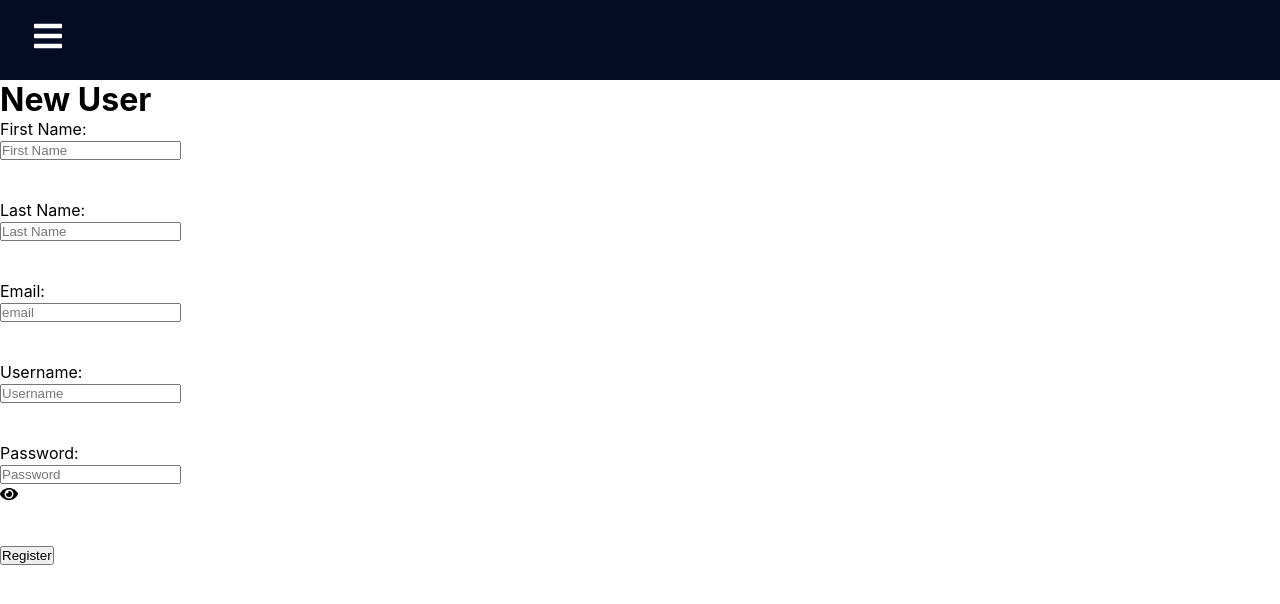
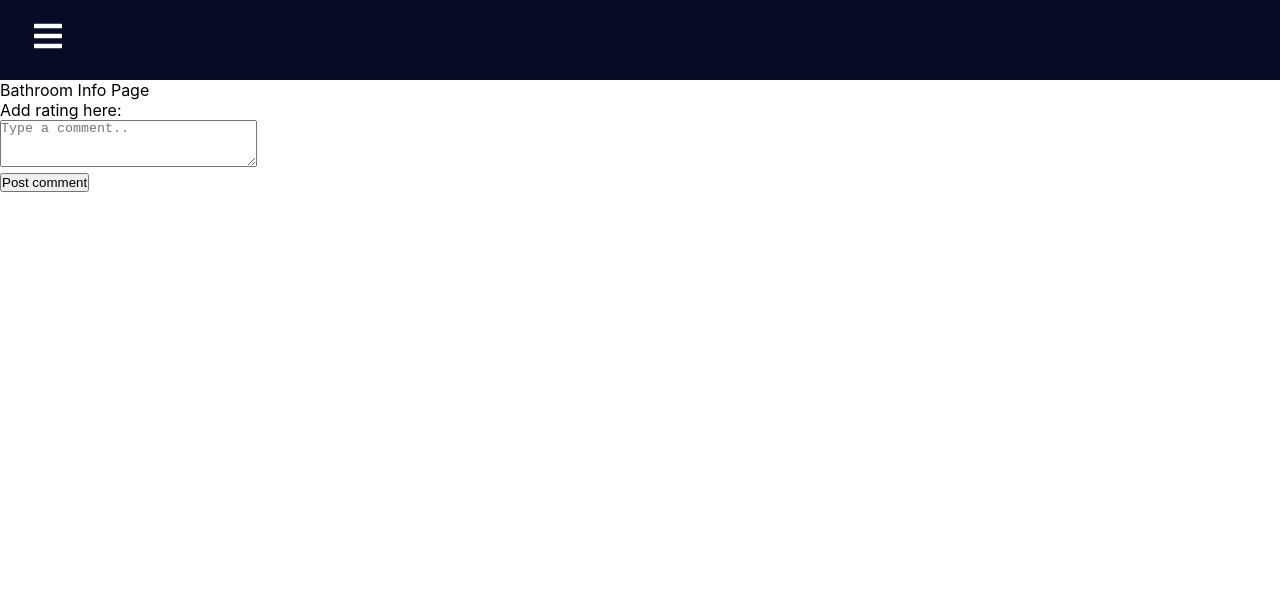
Before and after one commit to flitterio/PNYC-Client, a React (Create React App) app: page /register in a window 1280 px wide. Shown: the top 604 px of the page. Built offline with nearby package versions, Linux system fonts and the light colour scheme.

Commit message:
trying to fix problem with temporary location and adding new  bathroom prompt

```diff
--- a/package.json
+++ b/package.json
@@ -14,6 +14,7 @@
     "date-fns": "^2.17.0",
     "dotenv": "^8.2.0",
     "google-maps-react": "^2.0.6",
+    "hashids": "^2.2.8",
     "nodemon": "^2.0.7",
     "react": "^17.0.1",
     "react-dom": "^17.0.1",
@@ -21,6 +22,7 @@
     "react-places-autocomplete": "^7.3.0",
     "react-router-dom": "^5.2.0",
     "react-scripts": "4.0.2",
+    "react-select": "^4.2.1",
     "use-places-autocomplete": "^1.9.1",
     "web-vitals": "^1.1.0"
   },
--- a/src/App.js
+++ b/src/App.js
@@ -7,24 +7,50 @@ import Register from './Register/Register';
 import SignIn from './SignIn/SignIn';
 import NavRoutes from './NavRoutes/NaveRoutes';
 import {bathrooms} from './bathrooms-helpers';
+import CommentForm from './CommentForm/CommentForm'
+import BathroomInfo from './BathroomInfo/BathroomInfo';
+// import ApiContext from './ApiContext';
 
 class App extends Component {
   state= {
-    bathrooms: bathrooms,
+    bathrooms: [],
+    comments: [],
     tempLat: 0,
     tempLng: 0,
   }
 
-  handleNewBathroom(newLat, newLng) {
-    let tempLat= newLat
-    let tempLng= newLng
+  componentDidMount(){
+    //fetch api from back end
+    this.setState({
+      bathrooms
+    })
+    console.log('bathrooms', bathrooms)
+  }
+
+
+
+  handleNewBathroom = (newLat, newLng)=> {
+    // let tempLat= newLat
+    // let tempLng= newLng
 
     this.setState({
-      tempLat: tempLat,
-      tempLng: tempLng,
+      tempLat: newLat,
+      tempLng: newLng,
     })
   }
 
+  handleAddBathroom = (newBathroom) => {
+    this.setState({
+      bathrooms: [...this.state.bathrooms, newBathroom]
+    })
+  }
+
+  handleAddComment = (newComment) => {
+    this.setState({
+      ...this.state.comments,
+      newComment
+    })
+  }
 
   // RenderNavRoutes(){
   //   return(
@@ -47,9 +73,6 @@ class App extends Component {
   // }
 
   RenderMainRoutes() {
-    // const value = {
-
-    // }
     return(
       <>
       <NavRoutes />
@@ -65,9 +88,17 @@ class App extends Component {
           />
           <Route
             path='/new-bathroom'
-            component={() => <NewBathroom tempLat={this.state.tempLat} tempLng={this.state.tempLng}/> }
+            component={() => <NewBathroom tempLat={this.state.tempLat} tempLng={this.state.tempLng} handleAddBathroom={this.handleAddBathroom}/> }
           />
-
+          {/* PUTTING THIS IN BATHROOM INFO COMPONENT */}
+          {/* <Route
+            path='/:bathroom_id/new-comment'
+            component={() => <CommentForm bathrooms={this.state.bathrooms} comments={this.state.comments} handleAddComment={this.handleAddComment}/>}
+            /> */}
+          <Route
+            path='/:bathroom_id'
+            component={() => <BathroomInfo bathrooms={this.state.bathrooms} comments={this.state.comments} handleAddComment={this.handleAddComment} />}
+            />
           <Route path='/sign-in' component={SignIn} />
           <Route path='/register' component={Register} />
       </Switch>
--- /dev/null
+++ b/src/BathroomInfo/BathroomInfo.js
@@ -0,0 +1,21 @@
+import React, {Component} from 'react';
+import {Link} from 'react-router-dom';
+import CommentForm from '../CommentForm/CommentForm'
+
+ class BathroomInfo extends Component {
+    render(){
+        return(
+            <>
+                <div> Bathroom Info Page </div>
+                <p>Add rating here: </p>
+                    <CommentForm
+                        bathrooms={this.props.bathrooms}
+                        comments={this.props.comments}
+                        handleAddComment={this.props.handleAddComment}
+                    />
+            </>
+        )
+    }
+ }
+
+ export default BathroomInfo;
--- /dev/null
+++ b/src/CommentForm/CommentForm.js
@@ -0,0 +1,52 @@
+import React, { Component } from 'react'
+import BathroomApiService from '../bathroom-api-service'
+import { Button, Textarea } from '../Utils/Utils'
+
+
+
+export default class  extends Component {
+  state ={
+    text: '',
+  }
+
+  handleSubmit = ev => {
+    ev.preventDefault()
+    const newComment = {
+      text: this.state.text
+    }
+    const {bathroom_id} = this.props.match.params
+    const {bathrooms} = this.props
+    const { text } = ev.target
+    BathroomApiService.postComment(bathroom_id, text.value)
+      .then(this.props.handleAddComment(newComment))
+      .then(() => {
+        text.value = ''
+      })
+      //unsure what to do for this error
+     // .catch(this.context.setError)
+  }
+
+  render() {
+    return (
+      <form
+        className='CommentForm'
+        onSubmit={this.handleSubmit}
+      >
+        <div className='text'>
+          <Textarea
+            required
+            aria-label='Type a comment...'
+            name='text'
+            id='text'
+            cols='30'
+            rows='3'
+            placeholder='Type a comment..'>
+          </Textarea>
+        </div>
+        <Button type='submit'>
+          Post comment
+        </Button>
+      </form>
+    )
+  }
+}
--- a/src/CommentRate/CommentRate.js
+++ /dev/null
@@ -1,14 +0,0 @@
-import React, {Component} from 'react';
-
-class CommentRate extends Component {
-    render(){
-        return(
-            <div>
-                comment form
-                code should be adapted from blogful api
-            </div>
-        );
-    };
-}
-
-export default CommentRate;
--- a/src/NewBathroom/NewBathroom.js
+++ b/src/NewBathroom/NewBathroom.js
@@ -1,6 +1,9 @@
 import React, {Component} from 'react';
 import './NewBathroom.css';
 import {bathrooms} from '../bathrooms-helpers';
+import {tags} from '../options';
+import Select from 'react-select'
+import Hashids from 'hashids';
 
 class NewBathroom extends Component {
     state = {
@@ -19,42 +22,42 @@ class NewBathroom extends Component {
     };
 
     toHex = (input) => {
+        const hashids = new Hashids()
 
-        var hash = "",
-          alphabet = "0123456789abcdef",
-          alphabetLength = alphabet.length;
+        const id = hashids.encode(input)
+        const numbers = hashids.decode(id)
 
-        do {
-          hash = alphabet[input % alphabetLength] + hash;
-          input = parseInt(input / alphabetLength, 10);
-        } while (input);
+        console.log('id', id)
 
         this.setState({
-            id: hash,
-            br_name: this.state.br_name
-        });
-      console.log('hash', hash)
+            id: id
+        })
       }
 
     createNewBathroom = (event) => {
         event.preventDefault();
-        const{br_name, description } = event.target
+        const{bathroom, description } = event.target
 
         console.log(this.state)
-
-        bathrooms.push({
+        this.toHex(parseInt(this.state.lat * 100000))
+       let newBathroom = {
             id: this.state.id,
             lat: this.state.lat,
             lng: this.state.lng,
-            br_name: br_name,
-            description: description,
+            br_name: bathroom.value,
+            description: description.value,
             rate: this.state.rate
-        })
+        }
+
+        this.props.handleAddBathroom(newBathroom)
+//FETCH API POST /bathrooms
+        console.log('newBAthroom', newBathroom);
     }
 
     createNewBathroom
     render(){
         console.log(this.props.tempNewBathroom)
+
         return(
             <div className='NewBathroom'>
                 <header>
@@ -63,7 +66,7 @@ class NewBathroom extends Component {
                     </h1>
                 </header>
                 <section>
-                    <form onSubmit={this.createNewBathroom}>
+                    <form onSubmit={this.createNewBathroom} >
                         {/* <label htmlFor="location">
                             Location
                         </label>
@@ -161,6 +164,14 @@ class NewBathroom extends Component {
                             </div>
                         <br /><br />
 
+                        <Select
+                        id="tag"
+                        options={tags}
+                        onChange={this.handleTagChange}
+                        isMulti
+                        isClearable/>
+
+
                             <input type="submit" value="Add Item" className="submit" />
                             <br /><br />
                     </form>
--- a/src/Utils/Utils.js
+++ b/src/Utils/Utils.js
@@ -9,3 +9,9 @@ export function Button({ className, ...props }) {
       <input className={['Input', className].join(' ')} {...props} />
     )
   }
+
+  export function Textarea({ className, ...props }) {
+    return (
+      <textarea className={['Textarea', className].join(' ')} {...props} />
+    )
+  }
--- /dev/null
+++ b/src/bathroom-api-service.js
@@ -0,0 +1,59 @@
+//THESE ALL USE CONFIG. COMMENTING OUT UNTIL ACTUAL API IS SET UP
+
+//import config from '../config'
+
+// const BathroomApiService = {
+//     getBathrooms() {
+//         return fetch(`${config.API_ENDPOINT}/bathrooms`, {
+//           headers: {
+//           },
+//         })
+//           .then(res =>
+//             (!res.ok)
+//               ? res.json().then(e => Promise.reject(e))
+//               : res.json()
+//           )
+//       },
+//       getBathroom(bathroomId) {
+//         return fetch(`${config.API_ENDPOINT}/bathrooms/${bathroomId}`, {
+//           headers: {
+//           },
+//         })
+//           .then(res =>
+//             (!res.ok)
+//               ? res.json().then(e => Promise.reject(e))
+//               : res.json()
+//           )
+//       },
+//       getBathroomComments(bathroomId) {
+//         return fetch(`${config.API_ENDPOINT}/bathrooms/${bathroomId}/comments`, {
+//           headers: {
+//           },
+//         })
+//           .then(res =>
+//             (!res.ok)
+//               ? res.json().then(e => Promise.reject(e))
+//               : res.json()
+//           )
+//       },
+//       postComment(bathroom_id, text) {
+//         const newComment = {
+//             bathroom_id: bathroom_id,
+//             text,
+//           }
+//         return fetch(`${config.API_ENDPOINT}/comments`, {
+//           method: 'POST',
+//           headers: {
+//             'content-type': 'application/json',
+//           },
+//           body: JSON.stringify(newComment),
+//         })
+//           .then(res =>
+//             (!res.ok)
+//               ? res.json().then(e => Promise.reject(e))
+//               : res.json()
+//           )
+//       }
+// }
+
+// export default BathroomApiService
--- a/src/bathrooms-helpers.js
+++ b/src/bathrooms-helpers.js
@@ -1,4 +1,4 @@
-export const bathrooms = [
+export let bathrooms = [
     {
         id: 'QXJjaWxsYSBQbGF5Z3JvdW5k',
         br_name: 'Arcilla Playground',
--- /dev/null
+++ b/src/options.js
@@ -0,0 +1,8 @@
+export const tags = [
+    {value:'Handicap Accessible', label: 'Handicap Accessible'},
+    {value:'Family', label: 'Family'},
+    {value:'Stalls', label: 'Stalls'},
+    {value: 'Privacy', label: 'Privacy'},
+    {value:'Gender Neutral', label:'Gender Neutral'},
+    {value:'Baby Changing Table', label:'Baby Changing Table'}
+]
```
Also changed, not shown: src/MapPage/MapPage.js (+27 -21 lines), 1 other file (tests, documents, lock files or other folders).
